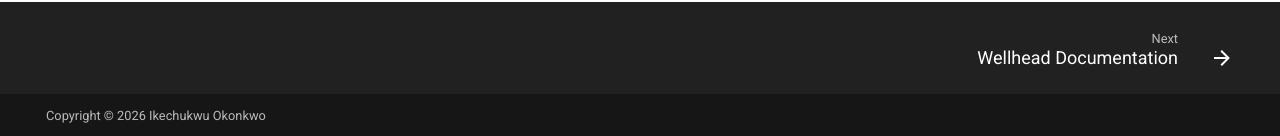
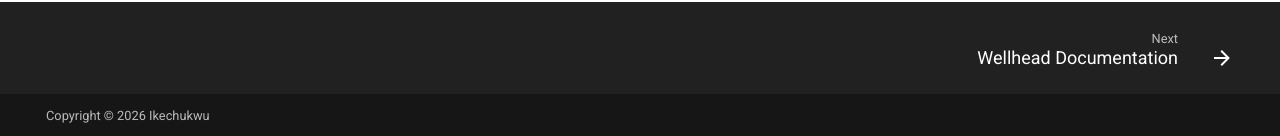
Before and after one commit to Stevike/My-docs, an MkDocs documentation site: the page built from docs/index.md, in a window 1280 px wide and 900 px high, scrolled down 2504 px. Shown: the part 761-897 px from the top of the window. Built offline with MkDocs 1.6.1 and Material for MkDocs 9.7.7, drawn with Linux system fonts in a browser that asks for light colours; comment, search, counter and statistics services are not loaded.

Commit message:
Update mkdocs.yml

```diff
--- a/mkdocs.yml
+++ b/mkdocs.yml
@@ -50,10 +50,10 @@ nav:
   - Technical Guide: Guide2.md
   - API Reference: api-guide.md
 
+copyright: Copyright &copy; 2026 Ikechukwu
+
 extra_css:
   - styles/extra.css
 
-copyright: Copyright &copy; 2026 Ikechukwu Okonkwo
-
 extra:
   generator: false
```
